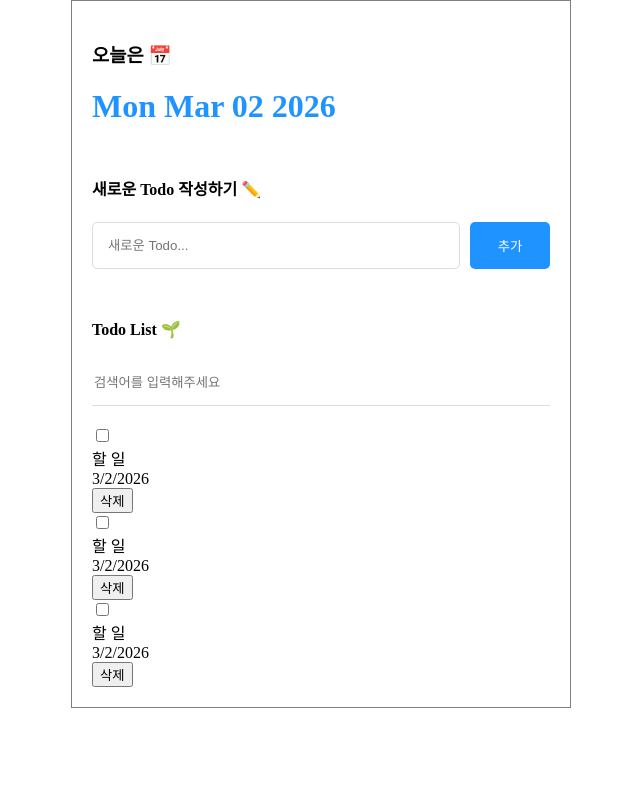
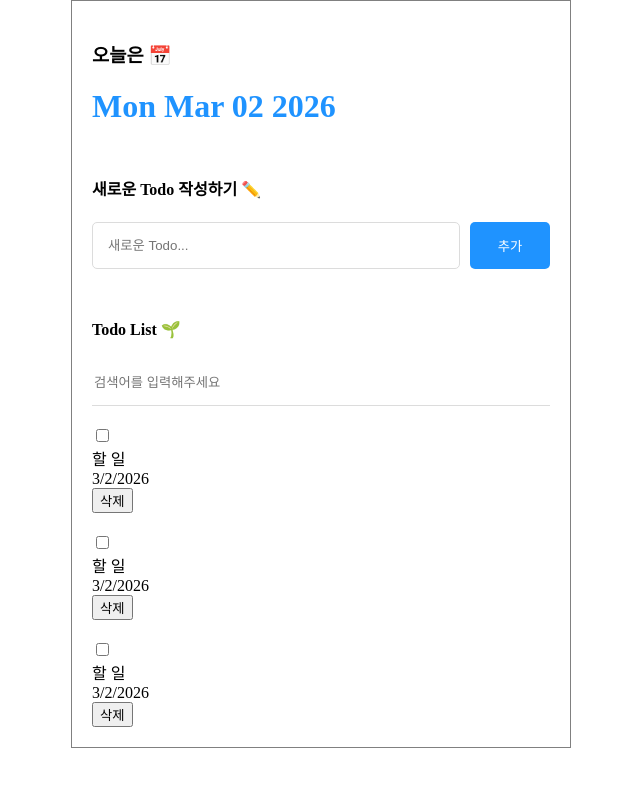
Before and after one commit to gyeonggumun/study_schedule_management, a React (Create React App) app: page / in a window 1280 px wide. Shown: the top 786 px of the page, without its empty margins (319-959 px from the left). Built offline with nearby package versions, Linux system fonts and the light colour scheme.

Commit message:
wrapper 스타일 요소 추가

```diff
--- a/src/component/TodoList.css
+++ b/src/component/TodoList.css
@@ -14,3 +14,9 @@
     outline: none;
     border-bottom: 1px solid #1f93ff;
 }
+
+.TodoList .list_wrapper {
+    display: flex;
+    flex-direction: column;
+    gap: 20px;
+}
```
